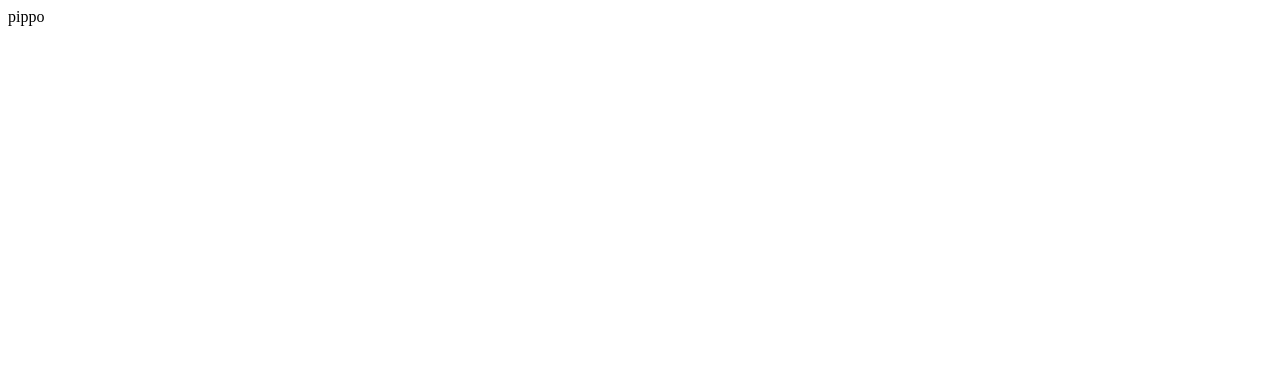
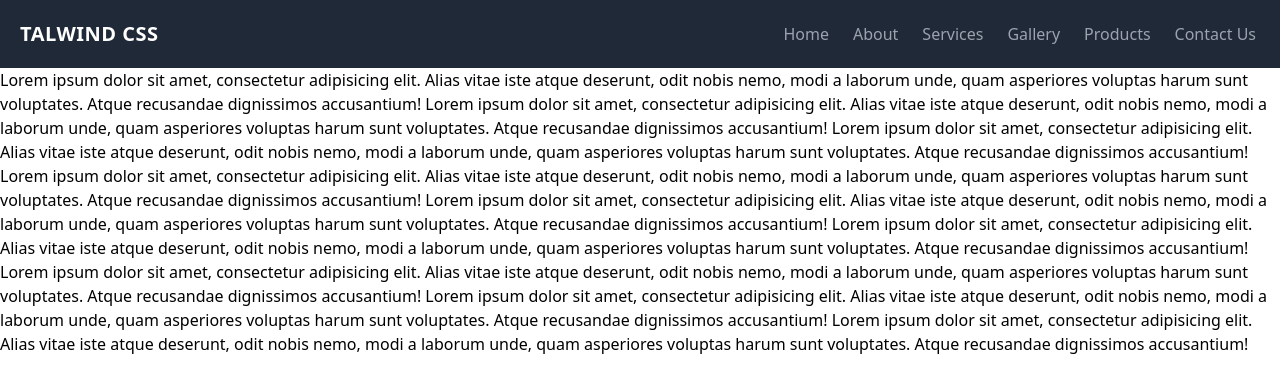
Before and after one commit to Geppe1990/vigneri.me-4.0, a Gatsby site: page / in a window 1280 px wide. Built offline with nearby package versions, Linux system fonts and the light colour scheme; Gatsby itself is replaced by a stand-in of ours; some packages are replaced by stand-ins of ours.

Commit message:
Tailwind in scss

```diff
--- a/gatsby-browser.js
+++ b/gatsby-browser.js
@@ -1,2 +1,3 @@
+require('./src/styles/style.scss')
 require('typeface-source-sans-pro')
 require('typeface-source-code-pro')
--- a/gatsby-config.js
+++ b/gatsby-config.js
@@ -68,6 +68,15 @@ module.exports = {
 		'gatsby-plugin-sharp',
 		'gatsby-plugin-mdx',
 		'gatsby-plugin-sitemap',
+		{
+			resolve: 'gatsby-plugin-sass',
+			options: {
+				postCssPlugins: [
+					require("tailwindcss"),
+					require("./tailwind.config.js"),
+				]
+			}
+		},
 		{
 			resolve: `gatsby-plugin-manifest`,
 			options: {
--- /dev/null
+++ b/postcss.config.js
@@ -0,0 +1,6 @@
+module.exports = {
+  plugins: {
+    tailwindcss: {},
+    autoprefixer: {},
+  },
+}
--- /dev/null
+++ b/src/components/header.js
@@ -0,0 +1,11 @@
+import React from "react"
+import { graphql } from "gatsby";
+import Menu from "../components/menu"
+
+export default () => {
+	return (
+        <React.Fragment>
+            <Menu />
+        </React.Fragment>
+	)
+}
--- a/src/components/layout.js
+++ b/src/components/layout.js
@@ -1,9 +1,11 @@
 import React from "react";
+import Header from "../components/header";
 
 export default ({ children }) => {
 	return (
 		<React.Fragment>
-            <div className="container">
+			<Header />
+            <div className="container mx-auto">
                 {children}
             </div>
 		</React.Fragment>
--- /dev/null
+++ b/src/components/menu.js
@@ -0,0 +1,45 @@
+import React from "react"
+
+export default() => {
+    return(
+        <nav className="flex items-center bg-gray-800 p-3 flex-wrap">
+            <a href="#" className="p-2 mr-4 inline-flex items-center">
+                <span className="text-xl text-white font-bold uppercase tracking-wide">Talwind CSS</span>
+            </a>
+            <button
+                className="text-white inline-flex p-3 hover:bg-gray-900 rounded lg:hidden ml-auto hover:text-white outline-none nav-toggler"
+                data-target="#navigation">
+                <i className="material-icons">menu</i>
+            </button>
+            <div className="hidden top-navbar w-full lg:inline-flex lg:flex-grow lg:w-auto" id="navigation">
+                <div
+                    className="lg:inline-flex lg:flex-row lg:ml-auto lg:w-auto w-full lg:items-center items-start  flex flex-col lg:h-auto">
+                    <a href="#"
+                        className="lg:inline-flex lg:w-auto w-full px-3 py-2 rounded text-gray-400 items-center justify-center hover:bg-gray-900 hover:text-white">
+                        <span>Home</span>
+                    </a>
+                    <a href="#"
+                        className="lg:inline-flex lg:w-auto w-full px-3 py-2 rounded text-gray-400 items-center justify-center hover:bg-gray-900 hover:text-white">
+                        <span>About</span>
+                    </a>
+                    <a href="#"
+                        className="lg:inline-flex lg:w-auto w-full px-3 py-2 rounded text-gray-400 items-center justify-center hover:bg-gray-900 hover:text-white">
+                        <span>Services</span>
+                    </a>
+                    <a href="#"
+                        className="lg:inline-flex lg:w-auto w-full px-3 py-2 rounded text-gray-400 items-center justify-center hover:bg-gray-900 hover:text-white">
+                        <span>Gallery</span>
+                    </a>
+                    <a href="#"
+                        className="lg:inline-flex lg:w-auto w-full px-3 py-2 rounded text-gray-400 items-center justify-center hover:bg-gray-900 hover:text-white">
+                        <span>Products</span>
+                    </a>
+                    <a href="#"
+                        className="lg:inline-flex lg:w-auto w-full px-3 py-2 rounded text-gray-400 items-center justify-center hover:bg-gray-900 hover:text-white">
+                        <span>Contact Us</span>
+                    </a>
+                </div>
+            </div>
+        </nav>
+    )
+}
--- a/src/pages/index.js
+++ b/src/pages/index.js
@@ -2,6 +2,7 @@ import React from "react"
 import { graphql } from "gatsby";
 import Layout from "../components/layout"
 import SEO from "../components/SEO"
+import "../styles/style.scss"
 
 export default ({ data }) => {
 	return (
@@ -11,9 +12,15 @@ export default ({ data }) => {
 				description={data.site.siteMetadata.description || ''}
 				pathname={data.site.siteMetadata.url}
 			/>
-            <div>
-                pippo
-            </div>
+                Lorem ipsum dolor sit amet, consectetur adipisicing elit. Alias vitae iste atque deserunt, odit nobis nemo, modi a laborum unde, quam asperiores voluptas harum sunt voluptates. Atque recusandae dignissimos accusantium!
+                Lorem ipsum dolor sit amet, consectetur adipisicing elit. Alias vitae iste atque deserunt, odit nobis nemo, modi a laborum unde, quam asperiores voluptas harum sunt voluptates. Atque recusandae dignissimos accusantium!
+                Lorem ipsum dolor sit amet, consectetur adipisicing elit. Alias vitae iste atque deserunt, odit nobis nemo, modi a laborum unde, quam asperiores voluptas harum sunt voluptates. Atque recusandae dignissimos accusantium!
+                Lorem ipsum dolor sit amet, consectetur adipisicing elit. Alias vitae iste atque deserunt, odit nobis nemo, modi a laborum unde, quam asperiores voluptas harum sunt voluptates. Atque recusandae dignissimos accusantium!
+                Lorem ipsum dolor sit amet, consectetur adipisicing elit. Alias vitae iste atque deserunt, odit nobis nemo, modi a laborum unde, quam asperiores voluptas harum sunt voluptates. Atque recusandae dignissimos accusantium!
+                Lorem ipsum dolor sit amet, consectetur adipisicing elit. Alias vitae iste atque deserunt, odit nobis nemo, modi a laborum unde, quam asperiores voluptas harum sunt voluptates. Atque recusandae dignissimos accusantium!
+                Lorem ipsum dolor sit amet, consectetur adipisicing elit. Alias vitae iste atque deserunt, odit nobis nemo, modi a laborum unde, quam asperiores voluptas harum sunt voluptates. Atque recusandae dignissimos accusantium!
+                Lorem ipsum dolor sit amet, consectetur adipisicing elit. Alias vitae iste atque deserunt, odit nobis nemo, modi a laborum unde, quam asperiores voluptas harum sunt voluptates. Atque recusandae dignissimos accusantium!
+                Lorem ipsum dolor sit amet, consectetur adipisicing elit. Alias vitae iste atque deserunt, odit nobis nemo, modi a laborum unde, quam asperiores voluptas harum sunt voluptates. Atque recusandae dignissimos accusantium!
 		</Layout>
 	)
 }
--- /dev/null
+++ b/src/styles/style.scss
@@ -0,0 +1,3 @@
+@tailwind base;
+@tailwind components;
+@tailwind utilities;
--- /dev/null
+++ b/tailwind.config.js
@@ -0,0 +1,11 @@
+module.exports = {
+  purge: ['./src/**/*.{js,jsx,ts,tsx}'],
+  darkMode: false, // or 'media' or 'class'
+  theme: {
+    extend: {},
+  },
+  variants: {
+    extend: {},
+  },
+  plugins: [],
+}
```
Also changed, not shown: package.json (+7 -0 lines), 1 other file.
